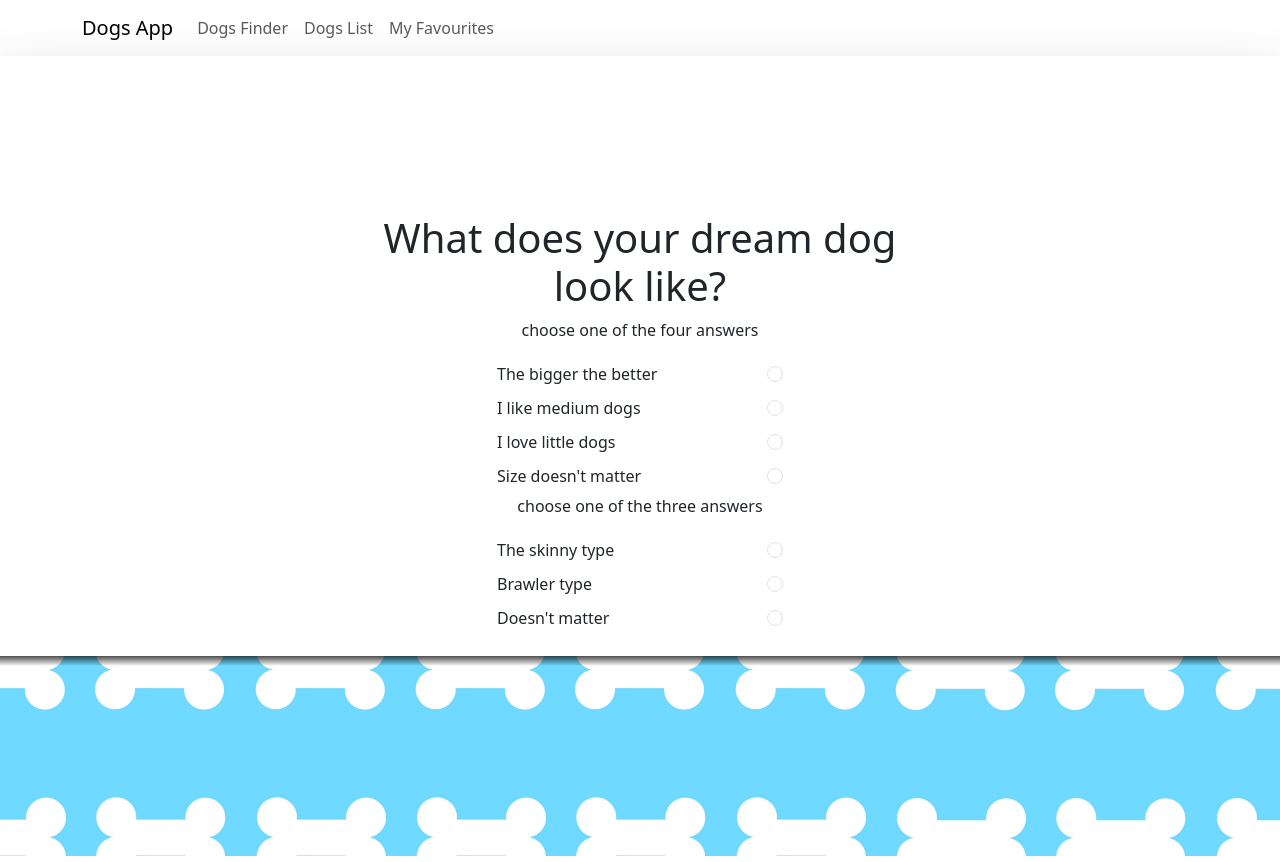
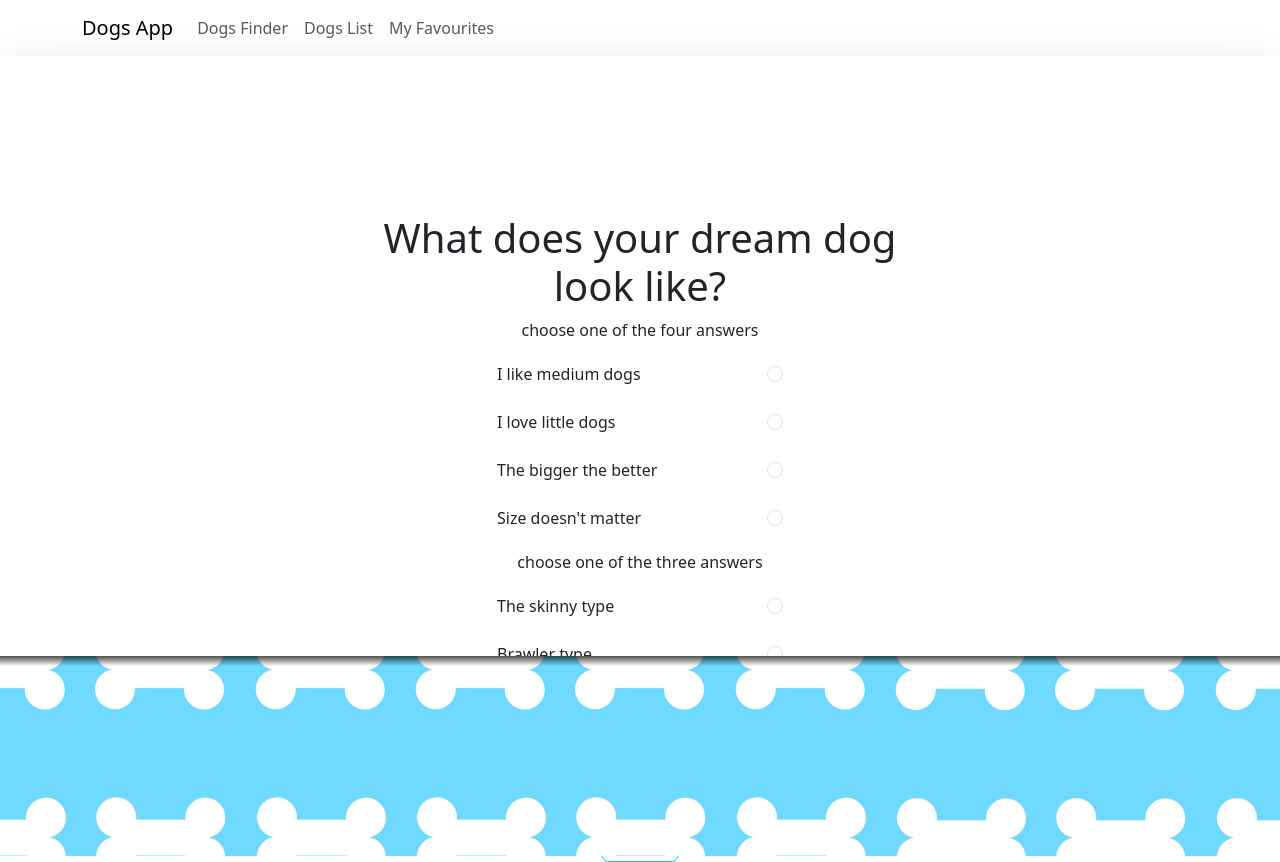
Before and after one commit to mirror86/Final_Project_DogsApp, a React (Create React App) app: page /finder in a window 1280 px wide. Built offline with nearby package versions, Linux system fonts and the light colour scheme.

Commit message:
DogsFinder- added object with data about weight ang height of dogs, change some function, moved Buttons from ParentElement to Children

```diff
--- a/src/components/BreedCard/BreedCard.js
+++ b/src/components/BreedCard/BreedCard.js
@@ -12,7 +12,7 @@ const BreedCard = ({dog, handleAddToFavourites}) => {
             <Card className="border-light shadow-lg mt-5 mb-5 ms-2 me-2 ">
                 <Card.Img variant="top" src={dog.image_link} dog={dog}/>
                 <Card.Body className="d-flex justify-content-between">
-                    <Card.Title dog={dog}>{dog.name} {dog.max_height_female} {dog.min_height_femal}</Card.Title>
+                    <Card.Title dog={dog}>{dog.name} {dog.max_weight_male} {dog.min_weight_male}</Card.Title>
                     <i className={`fa-regular fa-heart ${itsFavourite ? "fa-solid" : "fa-regular"}`}
                        onClick={onHandleIconClick}></i>
                 </Card.Body>
--- a/src/components/FormRange/FormRange.js
+++ b/src/components/FormRange/FormRange.js
@@ -1,4 +1,5 @@
 import React, {useState} from 'react';
+import {Button} from "react-bootstrap";
 
 
 const labelValues = {
@@ -10,7 +11,7 @@ const labelValues = {
     5: "MUST HAVE!"
 }
 
-const FormRange = () => {
+const FormRange = ({onBack}) => {
     const [value, setValue] = useState(0);
     const [label, setLabel] = useState(labelValues[0])
     const [answerValue, setAnswerValue] = useState(0)
@@ -19,9 +20,9 @@ const FormRange = () => {
         const selectedValue = parseInt(event.target.value);
         setValue(selectedValue);
         setLabel(labelValues[selectedValue]);
-        setAnswerValue(prevState => prevState + 1)
+        setAnswerValue(selectedValue);
+    };
 
-    };
     return (
         <div>
             <input
@@ -34,8 +35,12 @@ const FormRange = () => {
             />
             <p>{label}</p>
             <p>{answerValue}</p>
+
         </div>
     );
 };
 
+
+
+
 export default FormRange;
--- a/src/components/PreferencePage/PreferencePage.js
+++ b/src/components/PreferencePage/PreferencePage.js
@@ -1,19 +1,63 @@
 import React from 'react';
-import {Form} from "react-bootstrap";
+import {Button, Form} from "react-bootstrap";
 
-const dogSizes = [
-    "The bigger the better",
-    "I like medium dogs",
-    "I love little dogs",
-    "Size doesn't matter"
-]
+const dogHeightPreferences = {
+    medium: {
+        label: "I like medium dogs",
+        heightRange: {
+            min_height_male: 15.5,
+            max_height_male: 23,
+        },
+    },
+    small: {
+        label: "I love little dogs",
+        heightRange: {
+            min_height_male: 0,
+            max_height_male: 15,
+        },
+    },
+    large: {
+        label: "The bigger the better",
+        heightRange: {
+            min_height_male: 23.5,
+            max_height_male: 35,
+        },
+    },
+    notMatter: {
+        label: "Size doesn't matter",
+        heightRange: {
+            min_height_male: 0,
+            max_height_male: 0,
+        },
+    },
+};
 
-const dogSilhouette = [
-    "The skinny type",
-    "Brawler type",
-    "Doesn't matter"
-]
-const PreferencePage = () => {
+const dogWeightPreferences = {
+   skinny: {
+        label:  "The skinny type",
+        weightRange: {
+            min_weight_male: 2,
+            max_weight_male: 60,
+        },
+    },
+    brawler: {
+        label:  "Brawler type",
+        weightRange: {
+            min_weight_male: 60.5,
+            max_weight_male: 200,
+        },
+    },
+    notMatter: {
+        label: "Doesn't matter",
+        weightRange: {
+            min_weight_male: 0,
+            max_weight_male: 0,
+        },
+    },
+};
+
+
+const PreferencePage = ({onOtherQuestions}) => {
     return (
         <>
             <header>
@@ -22,28 +66,33 @@ const PreferencePage = () => {
             <section className="w-50 mx-auto">
                 <p>choose one of the four answers</p>
                 <Form>
-                    {['radio'].map((type) => (
-                        <div key={`default-${type}`} className="mb-3">
-                            {dogSizes.map((size) => (
-                            <Form.Check className="d-flex flex-row-reverse justify-content-between p-1" // prettier-ignore
-                                        type={type}
-                                        id={`default-`}
-                                        label={`${size} `}
-                                        name="group1"
+                    {Object.entries(dogHeightPreferences).map(([key, preference]) => (
+                        <div key={`height-${key}`} className="mb-3">
+                            <Form.Check
+                                className="d-flex flex-row-reverse justify-content-between p-1"
+                                type="radio"
+                                id={`height-${key}`}
+                                label={preference.label}
+                                name="group1"
                             />
-                            ))}
-                            <p>choose one of the three answers</p>
-                            {dogSilhouette.map((silhouette, index) => (
-                                <Form.Check className="d-flex flex-row-reverse justify-content-between p-1" // prettier-ignore
-                                type={type}
-                            id={`default-`}
-                            label={`${silhouette} `}
-                            name="group1"
-                        />
-                            ))}
+                        </div>  ))}
+                    <p>choose one of the three answers</p>
+                            {Object.entries(dogWeightPreferences).map(([key, preference]) => (
+                                <div key={`weight-${key}`} className="mb-3">
+                                    <Form.Check
+                                        className="d-flex flex-row-reverse justify-content-between p-1"
+                                        type="radio"
+                                        id={`weight-${key}`}
+                                        label={preference.label}
+                                        name="group2"
+                                    />
                         </div>
                     ))}
                 </Form>
+                        <div>
+                        <Button href="/" variant="outline-info" size="lg" className="ms-2 me-2 mt-3">Back to home page</Button>
+                        <Button variant="outline-info" size="lg" className="ms-2 me-2 mt-3" onClick={onOtherQuestions}>Next</Button>
+            </div>
             </section>
         </>
     );
--- a/src/components/QuestionnairePage/QuestionnairePage.js
+++ b/src/components/QuestionnairePage/QuestionnairePage.js
@@ -1,17 +1,22 @@
 import React from 'react';
 import FormRange from "../FormRange/FormRange";
+import {Button} from "react-bootstrap";
 
 
 
-const QuestionnairePage = ({question}) => {
+const QuestionnairePage = ({question, onBack, onNext}) => {
     return (
         <>
             <header>
-                <h1> Question {question} from</h1>
+                <h1> Question {question} from 5</h1>
             </header>
             <section>
                 <p>Lorem ipsum dolor sit amet, consectetur adipisicing elit. Ex, itaque.</p>
                 <FormRange/>
+                <div>
+                    <Button variant="outline-info" size="lg" className="ms-2 me-2 mt-3" onClick={onBack}>Back</Button>
+                    <Button variant="outline-info" size="lg" className="ms-2 me-2 mt-3" onClick={onNext} >Next</Button>
+                </div>
             </section>
 
         </>
--- a/src/pages/DogFinder/DogsFinder.js
+++ b/src/pages/DogFinder/DogsFinder.js
@@ -10,20 +10,27 @@ import {Route} from "react-router-dom";
 const DogsFinder = ({value}) => {
     const [question, setQuestion] = useState(1)
     const [showPreferencePage, setShowPreferencePage] = useState(true)
-
-
+    const [answersValue, setAnswersValue] = useState(0)
     const handleNextQuestion = () => {
         setQuestion(prevState => prevState + 1)}
     const handlePrevQuestion = () => {
         if(question < 2){
             setShowPreferencePage(true)
 
-        } else {
+        }
+        // else if (question >= 5) {
+        //     alert("to koniec")
+        // }
+        else {
         setQuestion(prevState => prevState - 1)}}
 
     const handleShowQuestionnairePage = () => {
         setShowPreferencePage(false)
     }
+
+    const handleSliderFormSubmit = (answer) => {
+        setAnswersValue(prevState => [...prevState, answer]);
+    };
 
     return (
         <>
@@ -31,27 +38,18 @@ const DogsFinder = ({value}) => {
                 <Row className="text-center justify-content-center mt-auto mb-auto mx-auto p-2 h-50 w-50">
                     <Col xs={{span: 6, offset: 3}} className="d-flex flex-column justify-content-center">
                         {showPreferencePage ? (
-                            <PreferencePage
-                                handleShowQuestionnairePage={handleShowQuestionnairePage}
-                            />
+                            <PreferencePage onOtherQuestions={handleShowQuestionnairePage} />
                         ) : (
-                            <QuestionnairePage question={question}/>
+                            <QuestionnairePage question={question} answersValue={answersValue} onBack={handlePrevQuestion} onNext={handleNextQuestion} />
                         )}
-                        <div className="align-self-md-auto-end align-content-sm-center-center">
-                            <Button variant="outline-info" size="lg" className="ms-2 me-2 mt-3" onClick={handlePrevQuestion}
-                            >
-                                Back
-                            </Button>
-                            {showPreferencePage ? (
-                                <Button variant="outline-info" size="lg" className="ms-2 me-2 mt-3" onClick={handleShowQuestionnairePage}>
-                                    Next
-                                </Button>
-                            ) : (
-                                <Button variant="outline-info" size="lg" className="ms-2 me-2 mt-3" onClick={handleNextQuestion}>
-                                    Next
-                                </Button>
-                            )}
-                        </div>
+                        {/*<div className="align-self-md-auto-end align-content-sm-center-center">*/}
+                        {/*    /!*<Button variant="outline-info" size="lg" className="ms-2 me-2 mt-3" onBack={handlePrevQuestion}>Back</Button>*!/*/}
+                        {/*    {showPreferencePage ? (*/}
+                        {/*        <Button variant="outline-info" size="lg" className="ms-2 me-2 mt-3" >Next1</Button>*/}
+                        {/*    ) : (*/}
+                        {/*        <Button variant="outline-info" size="lg" className="ms-2 me-2 mt-3" onClick={handleNextQuestion} onNext={handleSliderFormSubmit}>Next</Button>*/}
+                        {/*    )}*/}
+                        {/*</div>*/}
                     </Col>
                 </Row>
             </Container>
```
Also changed, not shown: src/components/Anwsers/Answers.js (+8 -14 lines).
